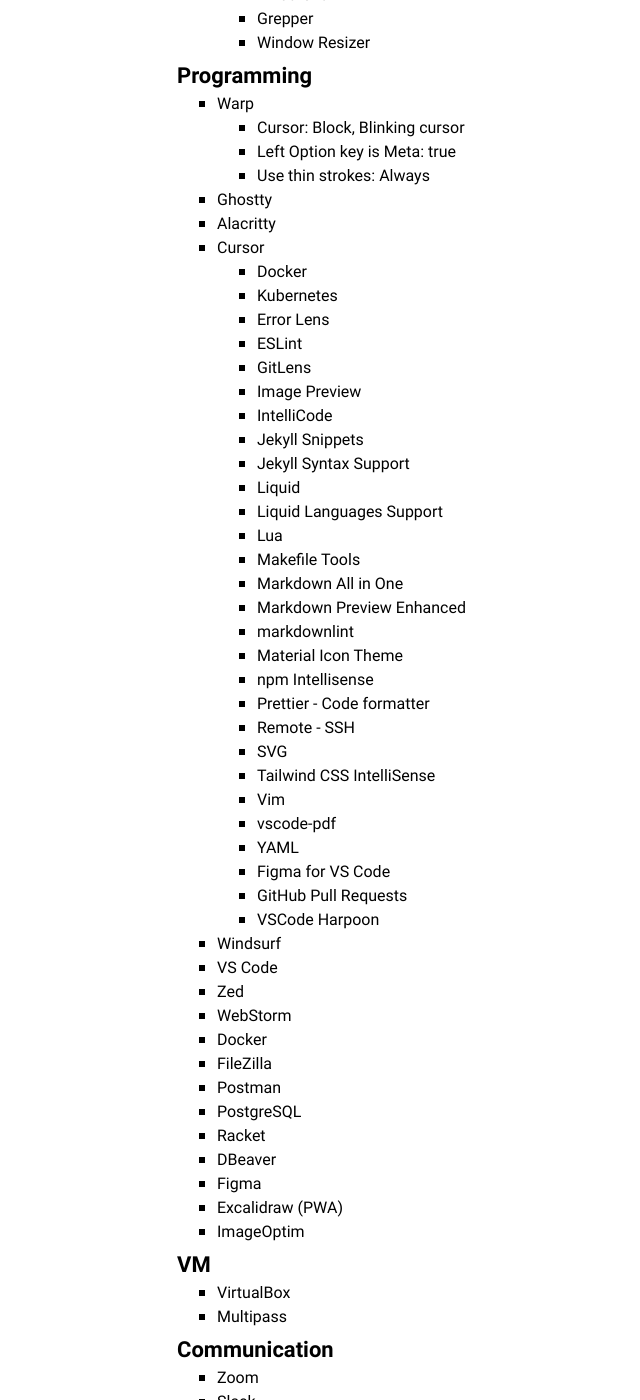
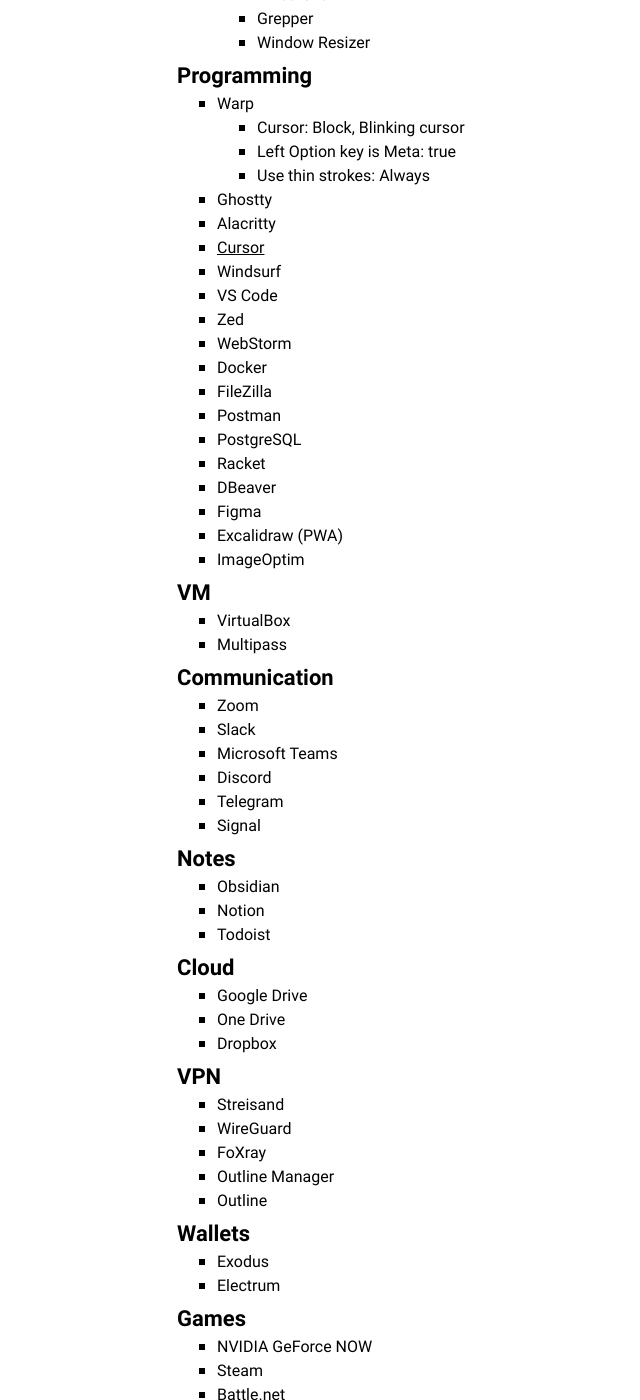
Before and after one commit to amalumian/www.malumian.dev, a Jekyll site: the page built from setup.html, in a window 1280 px wide and 1400 px high, scrolled down 3216 px. Shown: the whole window, without its empty margins (133-773 px from the left). Built offline with Jekyll 4.4.1, drawn with Linux system fonts in a browser that asks for light colours.

Commit message:
Update setup.html

```diff
--- a/setup.html
+++ b/setup.html
@@ -209,37 +209,9 @@
     <li>Ghostty</li>
     <li>Alacritty</li>
     <li>
-      Cursor
-      <ul>
-        <li>Docker</li>
-        <li>Kubernetes</li>
-        <li>Error Lens</li>
-        <li>ESLint</li>
-        <li>GitLens</li>
-        <li>Image Preview</li>
-        <li>IntelliCode</li>
-        <li>Jekyll Snippets</li>
-        <li>Jekyll Syntax Support</li>
-        <li>Liquid</li>
-        <li>Liquid Languages Support</li>
-        <li>Lua</li>
-        <li>Makefile Tools</li>
-        <li>Markdown All in One</li>
-        <li>Markdown Preview Enhanced</li>
-        <li>markdownlint</li>
-        <li>Material Icon Theme</li>
-        <li>npm Intellisense</li>
-        <li>Prettier - Code formatter</li>
-        <li>Remote - SSH</li>
-        <li>SVG</li>
-        <li>Tailwind CSS IntelliSense</li>
-        <li>Vim</li>
-        <li>vscode-pdf</li>
-        <li>YAML</li>
-        <li>Figma for VS Code</li>
-        <li>GitHub Pull Requests</li>
-        <li>VSCode Harpoon</li>
-      </ul>
+      <a href="https://github.com/amalumian/dotfiles/tree/main/cursor" target="_blank"
+        >Cursor</a
+      >
     </li>
     <li>Windsurf</li>
     <li>VS Code</li>
```
